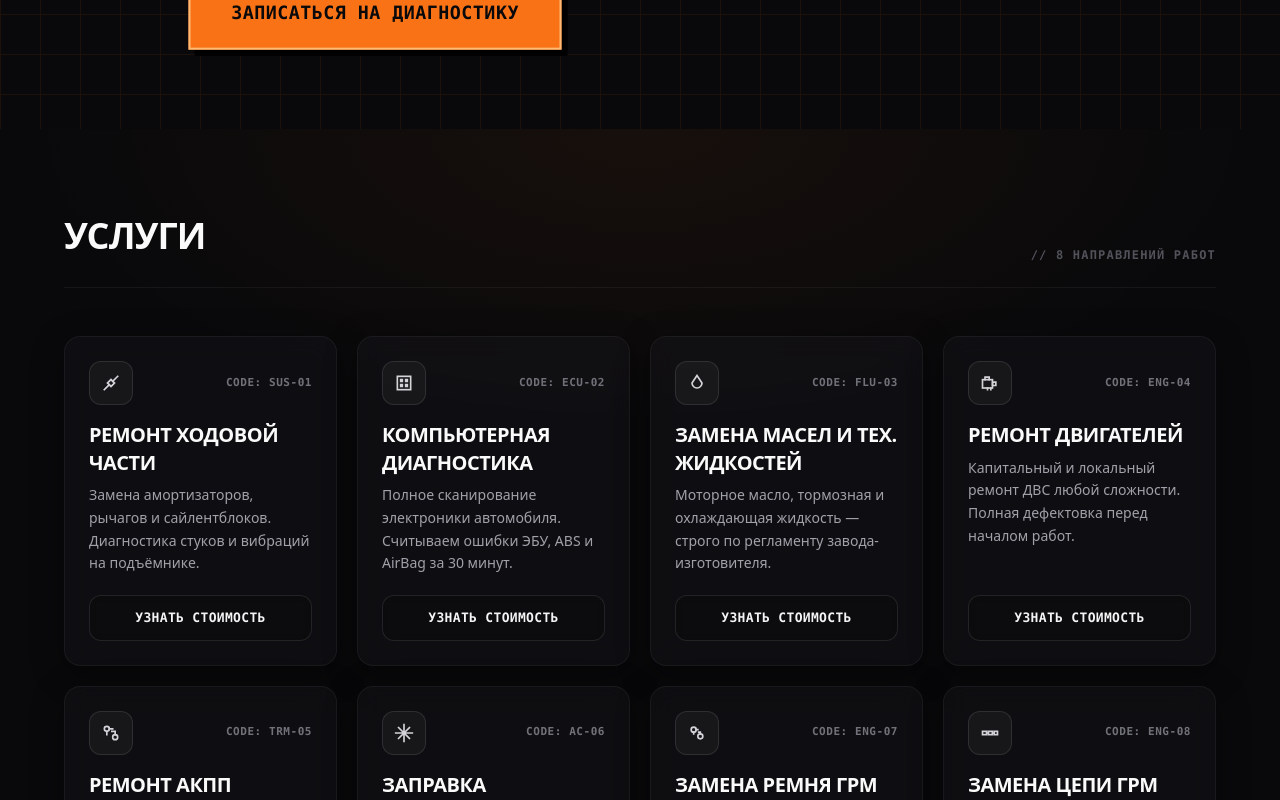
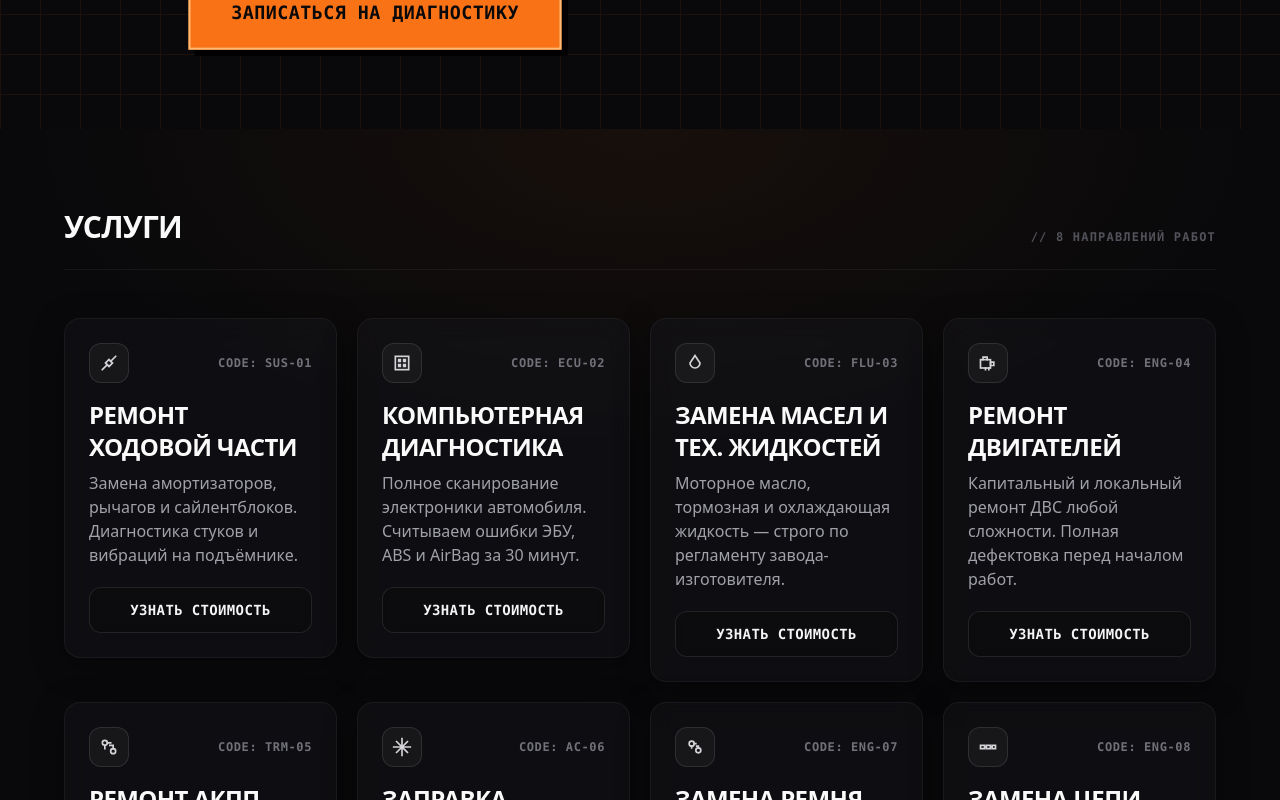
Before and after one commit to ikdxd/Dostar-Autoservice, a React (Vite) app: page / in a window 1280 px wide. Shown: the part 680-1480 px from the top of the page. Built offline with nearby package versions, Linux system fonts and the light colour scheme.

Commit message:
fix last pth

```diff
--- a/App.jsx
+++ b/App.jsx
@@ -390,7 +390,7 @@ function ServiceCard({ code, title, description, Icon }) {
       variants={serviceCardVariants}
       whileHover={hoverLift}
       whileTap={tapLift}
-      className="group relative flex w-full min-w-0 flex-col overflow-hidden rounded-2xl border border-white/5 bg-zinc-900/45 p-3.5 shadow-[0_8px_32px_rgba(0,0,0,0.35)] backdrop-blur-md transition-[border-color,box-shadow] duration-300 hover:border-orange-500/40 hover:shadow-[0_16px_48px_-12px_rgba(249,115,22,0.28)] sm:p-5 lg:p-6"
+      className="group relative box-border flex w-full min-w-0 max-w-sm flex-col overflow-hidden rounded-2xl border border-white/5 bg-zinc-900/45 p-4 shadow-[0_8px_32px_rgba(0,0,0,0.35)] backdrop-blur-md transition-[border-color,box-shadow] duration-300 hover:border-orange-500/40 hover:shadow-[0_16px_48px_-12px_rgba(249,115,22,0.28)] md:mx-0 md:max-w-none md:p-6"
     >
       {/* Мягкий акцентный блик при hover */}
       <div
@@ -398,19 +398,19 @@ function ServiceCard({ code, title, description, Icon }) {
         aria-hidden="true"
       />
 
-      <div className="relative mb-3 flex items-center justify-between gap-2 sm:mb-4">
-        <div className="flex h-9 w-9 shrink-0 items-center justify-center rounded-xl border border-white/10 bg-white/[0.04] text-zinc-300 transition-colors duration-300 group-hover:border-orange-500/50 group-hover:text-orange-400 sm:h-11 sm:w-11">
-          <Icon className="h-[1.125rem] w-[1.125rem] sm:h-5 sm:w-5" />
+      <div className="relative mb-3 flex items-center justify-between gap-2 md:mb-4">
+        <div className="box-border flex h-8 w-8 shrink-0 items-center justify-center rounded-xl border border-white/10 bg-white/[0.04] text-zinc-300 transition-colors duration-300 group-hover:border-orange-500/50 group-hover:text-orange-400 md:h-10 md:w-10">
+          <Icon className="h-4 w-4 md:h-5 md:w-5" />
         </div>
-        <span className="shrink-0 font-mono text-[0.625rem] font-semibold tracking-wider text-zinc-500 sm:text-[0.6875rem]">
+        <span className="shrink-0 font-mono text-[10px] font-semibold tracking-wider text-zinc-500 md:text-xs">
           {`CODE: ${code}`}
         </span>
       </div>
 
-      <h3 className="relative mb-2 break-words text-[clamp(0.8125rem,2.8vw+0.35rem,1.25rem)] font-black uppercase leading-snug tracking-tight text-zinc-50">
+      <h3 className="relative mb-2 break-words text-lg font-black uppercase leading-snug tracking-tight text-zinc-50 md:text-2xl">
         {title}
       </h3>
-      <p className="relative mb-4 flex-1 break-words text-[clamp(0.6875rem,1.6vw+0.3rem,0.875rem)] leading-relaxed text-zinc-400 sm:mb-5">
+      <p className="relative mb-4 flex-1 break-words text-sm leading-relaxed text-zinc-400 md:mb-5 md:text-base">
         {description}
       </p>
 
@@ -419,7 +419,7 @@ function ServiceCard({ code, title, description, Icon }) {
         target="_blank"
         rel="noopener noreferrer"
         whileTap={shouldReduceMotion ? undefined : { scale: 0.97 }}
-        className="relative inline-flex w-full items-center justify-center rounded-xl border border-white/10 bg-zinc-950/60 px-3 py-2.5 text-center font-mono text-[clamp(0.625rem,1.2vw+0.25rem,0.8125rem)] font-bold uppercase tracking-wide text-zinc-100 backdrop-blur-sm transition-colors duration-300 hover:border-orange-500/50 hover:bg-orange-500 hover:text-zinc-950 sm:px-4 sm:py-3"
+        className="relative box-border inline-flex w-full items-center justify-center rounded-xl border border-white/10 bg-zinc-950/60 px-3 py-2 text-center font-mono text-xs font-bold uppercase tracking-wide text-zinc-100 backdrop-blur-sm transition-colors duration-300 hover:border-orange-500/50 hover:bg-orange-500 hover:text-zinc-950 md:px-4 md:py-3 md:text-sm"
       >
         Узнать стоимость
       </motion.a>
@@ -431,25 +431,25 @@ function Services() {
   const shouldReduceMotion = useReducedMotion();
 
   return (
-    <section id="services" className="relative overflow-x-hidden bg-zinc-950 px-4 py-12 sm:px-5 sm:py-20">
+    <section id="services" className="relative box-border overflow-x-hidden bg-zinc-950 px-4 py-10 md:px-6 md:py-20">
       {/* Фоновый градиент — подчёркивает эффект матового стекла карточек */}
       <div
         className="pointer-events-none absolute inset-0 bg-[radial-gradient(ellipse_80%_50%_at_50%_0%,rgba(249,115,22,0.06),transparent_60%)]"
         aria-hidden="true"
       />
 
-      <div className="relative mx-auto w-full max-w-6xl">
+      <div className="relative mx-auto box-border w-full max-w-6xl">
         <motion.div
           initial={shouldReduceMotion ? false : { opacity: 0, y: 16 }}
           whileInView={shouldReduceMotion ? undefined : { opacity: 1, y: 0 }}
           viewport={{ once: true, margin: '-100px' }}
           transition={{ duration: 0.5, ease: 'easeOut' }}
-          className="mb-8 flex items-end justify-between border-b border-white/5 pb-4 sm:mb-12 sm:pb-6"
+          className="mb-6 box-border flex items-end justify-between border-b border-white/5 pb-4 md:mb-12 md:pb-6"
         >
-          <h2 className="text-[clamp(1.375rem,4vw+0.5rem,2.25rem)] font-black uppercase tracking-tight text-zinc-50">
+          <h2 className="text-xl font-black uppercase tracking-tight text-zinc-50 md:text-3xl">
             Услуги
           </h2>
-          <span className="hidden font-mono text-xs font-bold uppercase tracking-widest text-zinc-600 sm:block">
+          <span className="hidden font-mono text-xs font-bold uppercase tracking-widest text-zinc-600 md:block">
             {'// 8 направлений работ'}
           </span>
         </motion.div>
@@ -459,10 +459,12 @@ function Services() {
           initial="hidden"
           whileInView="visible"
           viewport={{ once: true, margin: '-100px' }}
-          className="grid w-full grid-cols-1 gap-3 sm:gap-4 md:grid-cols-2 md:gap-5 lg:grid-cols-4"
+          className="flex w-full flex-col items-stretch gap-4 md:grid md:grid-cols-2 md:items-start md:gap-5 lg:grid-cols-4"
         >
           {SERVICES.map((service) => (
-            <ServiceCard key={service.code} {...service} />
+            <div key={service.code} className="box-border flex w-full min-w-0 max-w-full justify-center md:block">
+              <ServiceCard {...service} />
+            </div>
           ))}
         </motion.div>
       </div>
@@ -534,7 +536,7 @@ function Footer() {
 
 export default function App() {
   return (
-    <div className="min-h-screen overflow-x-hidden bg-zinc-950 font-sans antialiased">
+    <div className="box-border min-h-screen overflow-x-hidden bg-zinc-950 font-sans antialiased">
       <Header />
       <HazardStripe />
       <main>
--- a/index.html
+++ b/index.html
@@ -5,6 +5,9 @@
     <meta name="viewport" content="width=device-width, initial-scale=1.0" />
     <title>Автосервис СТО</title>
     <script src="https://cdn.tailwindcss.com"></script>
+    <style>
+      *, *::before, *::after { box-sizing: border-box; }
+    </style>
   </head>
   <body>
     <div id="root"></div>
```
